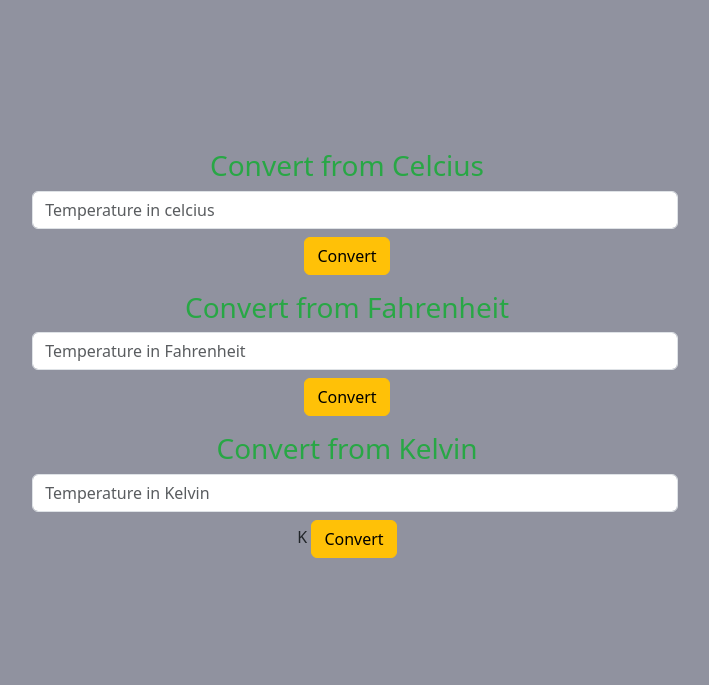
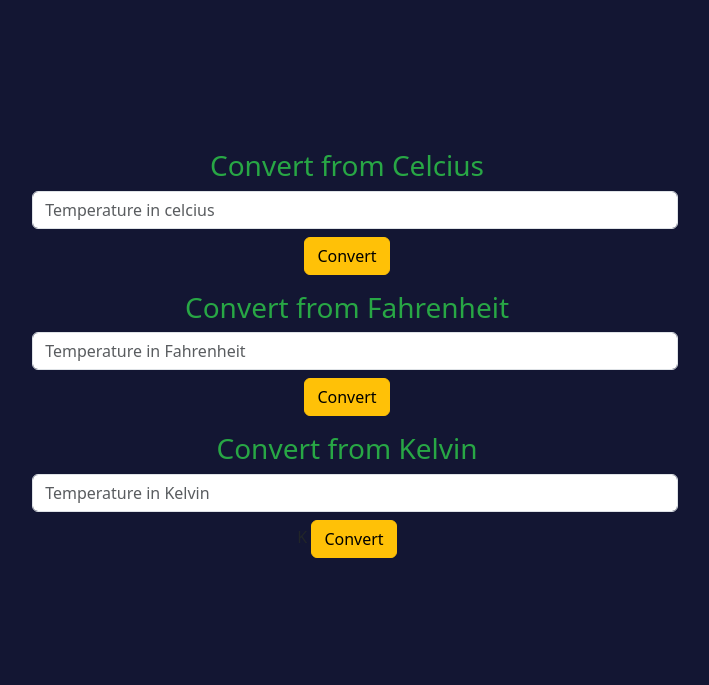
Before and after one commit to Godllolzzz/Temperature-Converter, a plain HTML site: page index.html in a window 1280 px wide. Shown: the part 115-800 px from the top of the page, without its empty margins (211-920 px from the left). Drawn offline with nearby package versions, Linux system fonts and the light colour scheme.

Commit message:
bc2 change

```diff
--- a/index.html
+++ b/index.html
@@ -9,7 +9,7 @@
         integrity="sha384-4bw+/aepP/YC94hEpVNVgiZdgIC5+VKNBQNGCHeKRQN+PtmoHDEXuppvnDJzQIu9" crossorigin="anonymous">
 </head>
 
-<body style="background-color: #13163377;">
+<body style="background-color: #131633;">
     <div class="container row text-center" ">
         <h1 class=" text-white fw-bold pt-5">TEMPERATURE-CONVERTER</h1>
         <div class=" container" style="margin-top: 10rem; width: 60%;">
```
